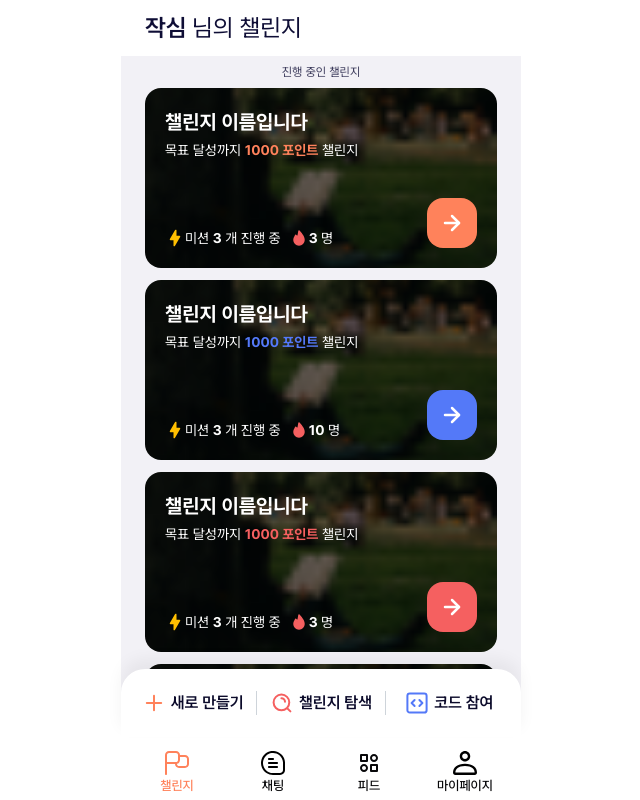
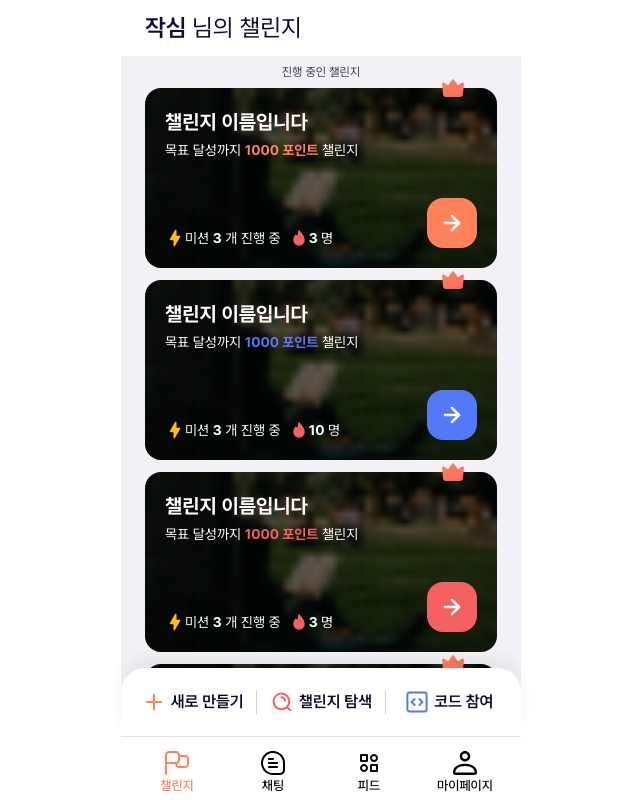
Before and after one commit to Jak-Sim/client-web, a Next.js app: page /challenge in a window 1280 px wide. Shown: the whole page, without its empty margins (319-959 px from the left). Built offline with nearby package versions, Linux system fonts and the light colour scheme; no server answers.

Commit message:
feat: 챌린지 리스트 UI 업데이트 & 전달 props 정리

```diff
--- a/src/app/(pages)/challenge/_components/BottomNav.tsx
+++ b/src/app/(pages)/challenge/_components/BottomNav.tsx
@@ -3,8 +3,8 @@ import { Code, Plus2, SearchShiny } from '@/assets/images/icons';
 
 export default function BottomNav() {
   return (
-    <div className='h-[68px] shrink-0'>
-      <div className='fixed bottom-16 -mb-[1px] z-10 flex h-[68px] w-full max-w-[400px] items-center justify-between rounded-t-3xl bg-white px-2 font-semibold text-v1-text-primary-600 shadow-[0_-10px_16px_0_rgba(0,0,0,0.05)]'>
+    <div className='h-[68px]'>
+      <div className='bor fixed bottom-16 z-10 flex h-[68px] w-full max-w-[400px] items-center justify-between rounded-t-3xl bg-white px-2 font-semibold text-v1-text-primary-600 shadow-[0_-10px_16px_0_rgba(0,0,0,0.05)]'>
         <Link href='/challenge/create' className='flex flex-1 items-center justify-center gap-[5px]'>
           <Plus2 />
           <span>새로 만들기</span>
--- a/src/app/(pages)/challenge/_components/ChallengeCard.tsx
+++ b/src/app/(pages)/challenge/_components/ChallengeCard.tsx
@@ -11,14 +11,13 @@ const INDEX_COLOR = [
   { text: 'text-[#F56060]', bg: 'bg-[#F56060]' },
 ];
 
-export default function ChallengeCard({ challenge, userId }: { challenge: Challenge; userId: string }) {
+export default function ChallengeCard({ challenge }: { challenge: Challenge }) {
   const { name, backgroundImage, tags, challengeId, currentParticipants, creatorUserUuid } = challenge;
+  const point = 1000;
   const color = INDEX_COLOR[challengeId % INDEX_COLOR.length];
   const mission = tags;
-  const isOwner = creatorUserUuid === userId;
-
-  // TODO: API 연동 필요한 값: point
-  const point = 1000;
+  const user = { uuid: 'useruuid' };
+  const isOwner = creatorUserUuid === user.uuid;
 
   return (
     <div className='relative min-h-[180px] rounded-2xl bg-white'>
--- a/src/app/(pages)/challenge/_components/ChallengeList.tsx
+++ b/src/app/(pages)/challenge/_components/ChallengeList.tsx
@@ -2,7 +2,6 @@
 
 import Image from 'next/image';
 import EmptyChallengeImg from '@/assets/images/placeholder/face-sad.png';
-import { CustomSession } from '@/lib/next-auth/auth';
 import ChallengeCard from './ChallengeCard';
 
 export interface Challenge {
@@ -41,7 +40,7 @@ function getDummyChallengeList(): Challenge[] {
   }));
 }
 
-export default function ChallengeList({ session }: { session: CustomSession }) {
+export default function ChallengeList() {
   const challengeList = getDummyChallengeList();
 
   if (challengeList.length === 0) {
@@ -50,8 +49,8 @@ export default function ChallengeList({ session }: { session: CustomSession }) {
 
   return (
     <ul className='flex flex-col gap-3 pb-4'>
-      {challengeList.map((challenge) => (
-        <ChallengeCard key={challenge.challengeId} challenge={challenge} userId={session?.user.userUniqueId} />
+      {challengeList.map((challenge: Challenge) => (
+        <ChallengeCard key={challenge.challengeId} challenge={challenge} />
       ))}
     </ul>
   );
@@ -59,7 +58,7 @@ export default function ChallengeList({ session }: { session: CustomSession }) {
 
 function EmptyChallengeList() {
   return (
-    <div className='flex h-full flex-col items-center justify-center gap-4 pb-16'>
+    <div className='flex h-full flex-col items-center justify-center gap-4'>
       <Image src={EmptyChallengeImg} alt='empty-challenge' className='h-[54px] w-[54px]' />
       <p className='text-semibold text-v1-text-primary-300'>아직 진행중인 챌린지가 없어요!</p>
     </div>
--- a/src/app/(pages)/challenge/code/_components/CodeForm.tsx
+++ b/src/app/(pages)/challenge/code/_components/CodeForm.tsx
@@ -25,8 +25,14 @@ export default function CodeForm({ userId }: { userId: string }) {
   } = useForm({ defaultValues: { code: '' } });
 
   const onSubmit = (data: FieldValues) => {
-    if (!data.code || !challenge) return;
-    router.push(`/challenge/${challenge.challengeId}`);
+    if (!data.code) return;
+    const response = true;
+
+    if (response) {
+      router.push(`/challenge/code/success?challengeId=${challenge?.challengeId}`);
+    } else {
+      setError('code', { message: '챌린지에 참여할 수 없어요' });
+    }
   };
   const code = watch('code');
 
@@ -35,10 +41,8 @@ export default function CodeForm({ userId }: { userId: string }) {
       if (!code) return;
 
       try {
-        // const response = await api.get(`/challenge/find/${code}`);
-        const response = code === '123456';
-
-        if (response) {
+        console.log(code);
+        if (code === '123456') {
           setChallenge(DummyChallenge);
         } else {
           setChallenge(null);
@@ -64,8 +68,6 @@ export default function CodeForm({ userId }: { userId: string }) {
 
   return (
     <form onSubmit={handleSubmit(onSubmit)} className='flex h-full flex-col justify-between p-4'>
-      <div className='relative'>
-        <Search className='absolute left-6 top-3' />
       <InputWithError
         {...register('code', {
           required: '코드를 입력해주세요',
@@ -75,13 +77,10 @@ export default function CodeForm({ userId }: { userId: string }) {
         hasError={!!errors.code}
         errorMessage={errors.code?.message || ''}
         autoComplete='off'
-          style={{ paddingLeft: '3.5rem' }}
-          maxLength={codeLength}
       />
-      </div>
-      <div className='flex-1'>{challenge && <ChallengeCard challenge={challenge} userId={userId} />}</div>
-      <Button type='submit' disabled={!challenge || !code} variant='secondary'>
-        {challenge ? '확인하러 가기' : '해당 코드를 확인해 주세요'}
+      <div className='flex-1'>{challenge && <ChallengeCard challenge={challenge} />}</div>
+      <Button type='submit' disabled={!challenge}>
+        {challenge ? '챌린지 참여하기' : '해당 코드를 확인해 주세요'}
       </Button>
     </form>
   );
--- a/src/app/(pages)/challenge/page.tsx
+++ b/src/app/(pages)/challenge/page.tsx
@@ -24,13 +24,11 @@ const Page = async () => {
         </Header>
       }
     >
-      <div className='flex h-full flex-col'>
-        <div className='my-2 text-center text-xs text-v1-text-primary-400'>진행 중인 챌린지</div>
-        <div className='flex-1 px-6'>
-          <ChallengeList session={notNullSession} />
-        </div>
-        <BottomNav />
+      <div className='text-xs text-center text-v1-text-primary-400 my-2'>진행 중인 챌린지</div>
+      <div className='px-6'>
+        <ChallengeList />
       </div>
+      <BottomNav />
     </PageLayout>
   );
 };
```
Lines whose indentation alone changed are shown as unchanged.
